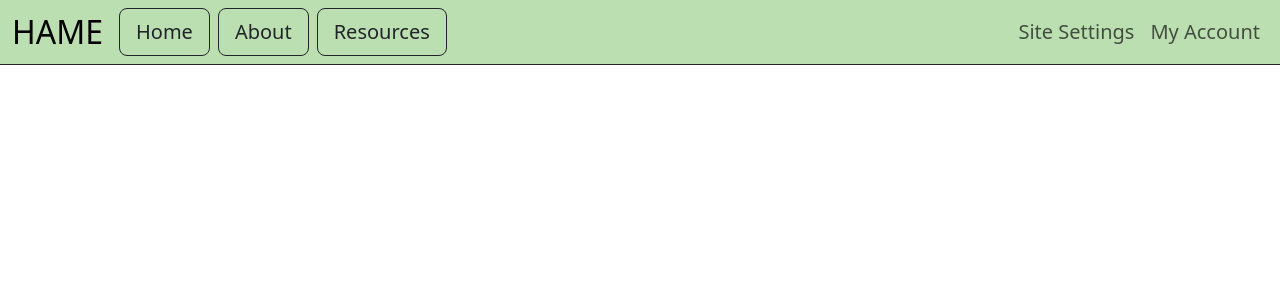
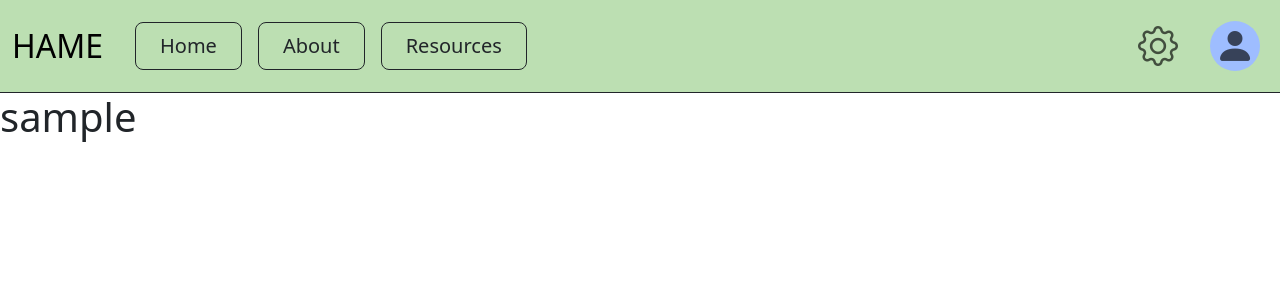
Before and after one commit to matthewsp124/hame, a Django app: page /hame/profile/ in a window 1280 px wide. Shown: the top 300 px of the page. Run offline with Django 5.2, Linux system fonts and the light colour scheme; the visitor is signed in with stand-in values (Sample User, id 1).

Commit message:
UI improvements

```diff
--- a/hame_project/hame/templates/hame/base.html
+++ b/hame_project/hame/templates/hame/base.html
@@ -9,6 +9,7 @@
         </title>
         <!-- Bootstrap's CSS-->
         <link href="https://cdn.jsdelivr.net/npm/bootstrap@5.3.8/dist/css/bootstrap.min.css" rel="stylesheet" integrity="sha384-sRIl4kxILFvY47J16cr9ZwB07vP4J8+LH7qKQnuqkuIAvNWLzeN8tE5YBujZqJLB" crossorigin="anonymous">
+        <link rel="stylesheet" href="https://cdn.jsdelivr.net/npm/bootstrap-icons@1.11.3/font/bootstrap-icons.min.css">
         <!-- custom CSS -->
         <link rel="stylesheet" href="{% static 'styles.css' %}" />
         {% block header %}
@@ -18,7 +19,7 @@
     <body class="d-flex flex-column min-vh-100">
         <!-- header -->
         <nav class="navbar sticky-top navbar-expand-lg mint-green-background border-bottom border-dark">
-            <div class="container-fluid">
+            <div class="container-fluid gap-3">
                 <div class="navbar-header">
                     <a class="navbar-brand fs-2" href="{% url 'hame:index' %}">HAME</a>
                 </div>
@@ -27,18 +28,24 @@
                 </button>
 
                 <div class="collapse navbar-collapse" id="navbarNav">
-                    <div class="navbar-nav gap-2">
-                        <a href="{% url 'hame:index' %}" class="btn btn-lg btn-outline-dark {% if request.resolver_match.url_name == 'index' %}active{% endif %}">Home</a>
-                        <a href="{% url 'hame:about' %}" class="btn btn-lg btn-outline-dark {% if request.resolver_match.url_name == 'about' %}active{% endif %}">About</a>
-                        <a href="{% url 'hame:resources' %}" class="btn btn-lg btn-outline-dark {% if request.resolver_match.url_name == 'resources' %}active{% endif %}">Resources</a>
+                    <div class="navbar-nav gap-3">
+                        <a href="{% url 'hame:index' %}" class="btn btn-lg btn-outline-dark px-4 {% if request.resolver_match.url_name == 'index' %}active{% endif %}">Home</a>
+                        <a href="{% url 'hame:about' %}" class="btn btn-lg btn-outline-dark px-4 {% if request.resolver_match.url_name == 'about' %}active{% endif %}">About</a>
+                        <a href="{% url 'hame:resources' %}" class="btn btn-lg btn-outline-dark px-4 {% if request.resolver_match.url_name == 'resources' %}active{% endif %}">Resources</a>
                     </div>
-                    <ul class="navbar-nav ms-auto navbar-right">
+                    <ul class="navbar-nav ms-auto navbar-right align-items-center gap-3">
                         <li class="nav-item">
-                            <a href="#" class="nav-link fs-5">Site Settings</a>
+                            <a href="#" class="nav-link">
+                                <i class="bi bi-gear fs-1"></i>
+                            </a>
                         </li>
                         <li class="nav-item">
                             {% if user.is_authenticated %}
-                                <a href="{% url 'hame:profile' %}" class="nav-link fs-5">My Account</a>
+                                <a href="{% url 'hame:profile' %}" class="nav-link">
+                                    <span class="rounded-circle light-blue-background d-inline-flex align-items-center justify-content-center" style="width: 50px; height: 50px;">
+                                        <i class="bi bi-person-fill fs-1"></i>
+                                    </span>
+                                </a>
                             {% else %}
                                 <a href="{% url 'hame:register' %}" class="nav-link fs-5">Register</a>
                                 <a href="{% url 'hame:login' %}" class="nav-link fs-5">Log In</a>
--- a/hame_project/hame/templates/hame/profile.html
+++ b/hame_project/hame/templates/hame/profile.html
@@ -4,4 +4,5 @@
 {% block title %}My Account{% endblock %}
 
 {% block body %}
+<h1>{{ user.username }}</h1>
 {% endblock %}
--- a/hame_project/static/styles.css
+++ b/hame_project/static/styles.css
@@ -6,3 +6,7 @@
 .light-green-background {
     background-color: #dfe3cb;
 }
+
+.light-blue-background {
+    background-color: #9ebdff;
+}
```
